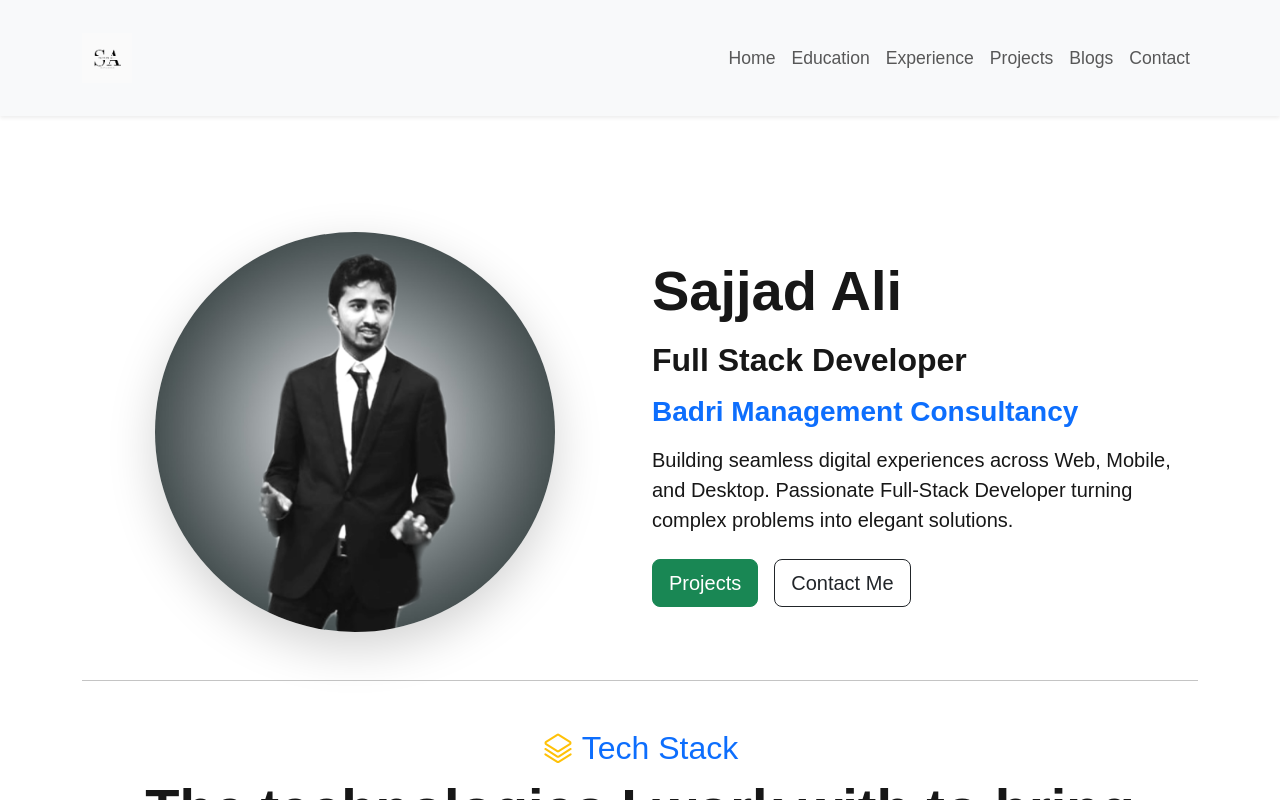
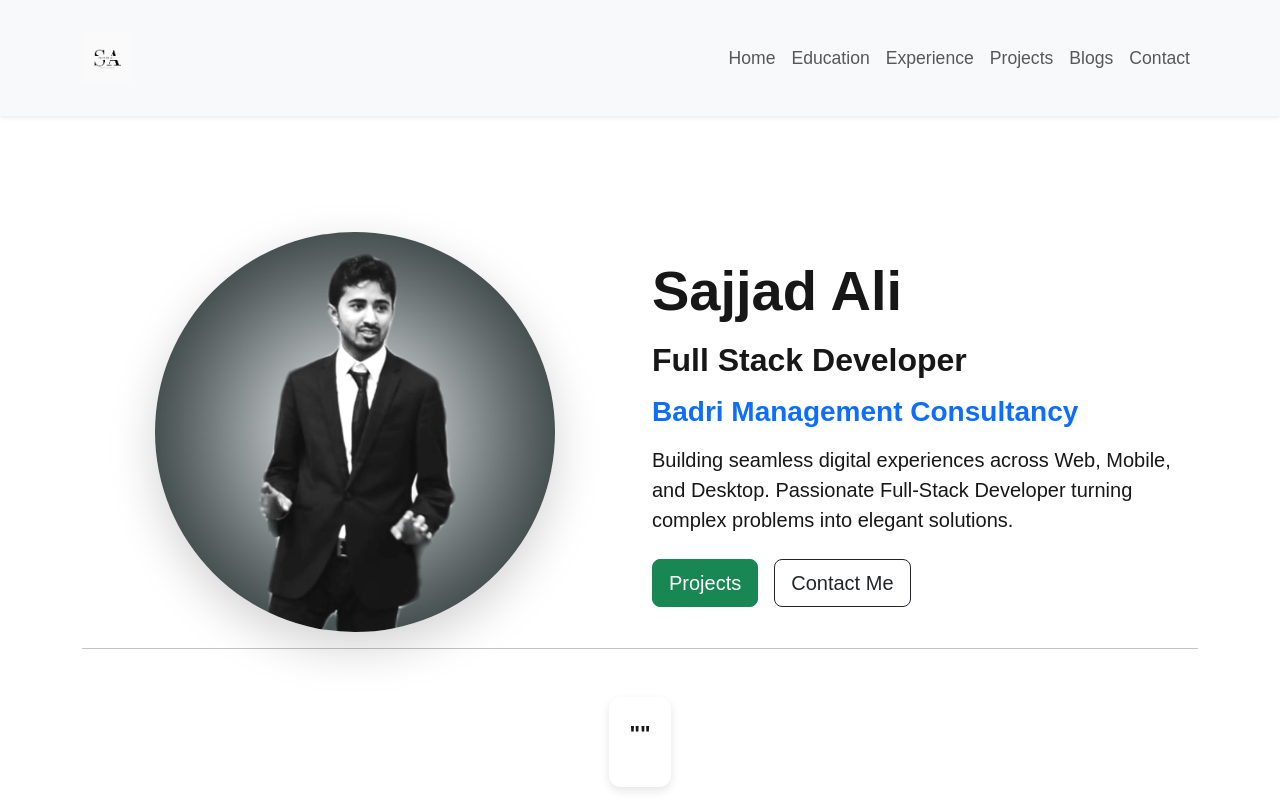
Before and after one commit to SajjadAli54/sajjadali, a Next.js app: page / in a window 1280 px wide. Built offline with nearby package versions, Linux system fonts and the light colour scheme; no server answers.

Commit message:
Add quote card

```diff
--- a/app/globals.css
+++ b/app/globals.css
@@ -50,3 +50,37 @@ body {
     height: 100%; /* Make sure it fills the full height */
   }
 }
+
+/* Developer Quote Section */
+.quote-section {
+  display: flex;
+  justify-content: center;
+  align-items: center;
+}
+
+.quote-card {
+  background: rgba(255, 255, 255, 0.1);
+  backdrop-filter: blur(10px);
+  padding: 20px;
+  border-radius: 12px;
+  box-shadow: 0px 4px 10px rgba(0, 0, 0, 0.1);
+  max-width: 600px;
+  text-align: center;
+  transition: transform 0.3s ease-in-out;
+}
+
+.quote-card:hover {
+  transform: scale(1.05);
+}
+
+.quote-text {
+  font-size: 1.4rem;
+  font-weight: bold;
+}
+
+.quote-author {
+  font-size: 1.1rem;
+  font-style: italic;
+  color: #ffd700;
+  margin-top: 10px;
+}
--- a/app/page.tsx
+++ b/app/page.tsx
@@ -3,9 +3,9 @@
 import Link from "next/link";
 import { GoStack } from "react-icons/go";
 import { Button, Row, Col, Image, Nav } from "react-bootstrap";
+import { useState, useEffect } from "react";
 
 import TechStack from "@components/stack/TechStack";
-
 import { techItems } from "@data/tech-items";
 import { useMediaQuery } from "./hooks";
 
@@ -13,8 +13,20 @@ import "./globals.css";
 
 export default function Home() {
   const ProfileImage = "picofme.png";
+  const isMobile = useMediaQuery();
 
-  const isMobile = useMediaQuery();
+  const [quote, setQuote] = useState("");
+  const [author, setAuthor] = useState("");
+
+  useEffect(() => {
+    fetch("https://quotes-api-self.vercel.app/quote")
+      .then((res) => res.json())
+      .then((data) => {
+        setQuote(data.quote);
+        setAuthor(data.author);
+      })
+      .catch((error) => console.error("Error fetching quote:", error));
+  }, []);
 
   return (
     <div className="py-5 animate__animated animate__fadeIn">
@@ -65,6 +77,16 @@ export default function Home() {
         </Col>
       </Row>
 
+      <hr className="my-3" />
+
+      {/* Developer Quote Section */}
+      <div className="quote-section text-center my-5">
+        <div className="quote-card">
+          <p className="quote-text">{`"${quote}"`}</p>
+          <p className="quote-author">{author}</p>
+        </div>
+      </div>
+
       {/* Horizontal Divider */}
       <hr className="my-5" />
 
```
